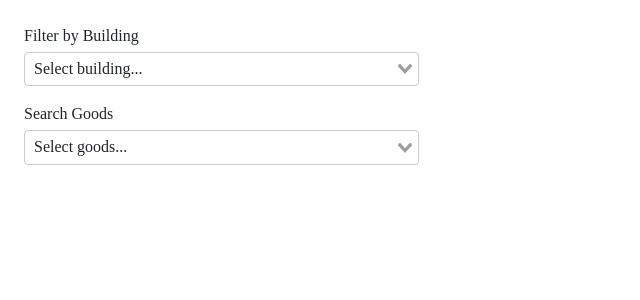
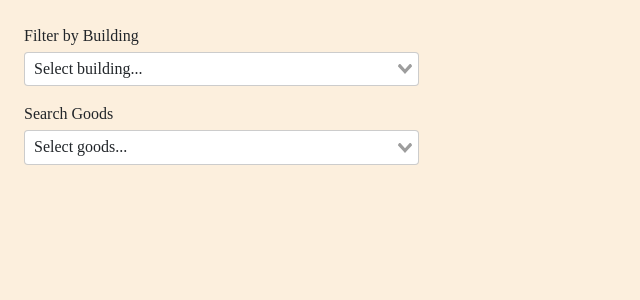
Before and after one commit to delishaandr/crk-produce, a Vue app: page / in a window 1280 px wide. Shown: the top 300 px of the page, without its empty margins (0-640 px from the left). Built offline with nearby package versions, Linux system fonts and the light colour scheme; a web font is replaced by a local one.

Commit message:
add goods icons, background color

```diff
--- a/index.html
+++ b/index.html
@@ -11,3 +11,10 @@
     <script type="module" src="/src/main.js"></script>
   </body>
 </html>
+
+<style>
+  body {
+    height: 100%;
+    background-color: #FCEFDD;
+  }
+</style>
--- a/package.json
+++ b/package.json
@@ -1,7 +1,7 @@
 {
   "name": "crk-produce",
   "private": true,
-  "version": "0.1.0",
+  "version": "0.2.0",
   "type": "module",
   "scripts": {
     "dev": "vite",
--- a/src/App.vue
+++ b/src/App.vue
@@ -39,8 +39,14 @@
           </div>
           <div class="p-2 flex-fill goods-title">{{ selectedGoods.name }}</div>
           <div class="p-2" style="text-align: end;">
-            <div v-if="isSelectedGoods">{{ formatTime(selectedGoods.production_time) }}</div>
-            <div>{{ getBuilding(selectedGoods.building_id) }}</div>
+            <div v-if="isSelectedGoods">
+              <span><img class="title-icon" src="./assets/icons/clock.png"></span>
+              <span>{{ formatTime(selectedGoods.production_time) }}</span>
+            </div>
+            <div>
+              <span><img class="title-icon" src="./assets/icons/building.png"></span>
+              <span>{{ getBuilding(selectedGoods.building_id) }}</span>
+            </div>
           </div>
         </div>
         <div class="mt-3 row">
@@ -168,6 +174,10 @@ export default {
   font-size: x-large;
   font-weight: bold;
 }
+.title-icon {
+  width: 20px;
+  margin-right: 5px;
+}
 .clickable:hover {
   cursor: pointer;
 }
--- a/src/style.css
+++ b/src/style.css
@@ -12,3 +12,7 @@
 * {
   font-family: CookieRun;
 }
+
+.vs__dropdown-toggle {
+  background-color: white !important;
+}
```
Also changed, not shown: src/assets/icons/building.png (added), src/assets/icons/clock.png (added).
